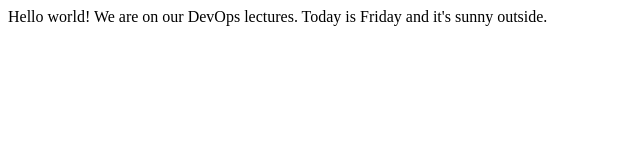
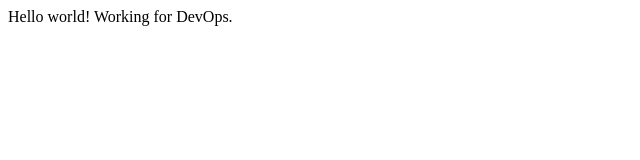
Before and after one commit to eambari/DevOps-Jenkins, a plain HTML site: page index.html in a window 1280 px wide. Shown: the whole page, without its empty margins (0-640 px from the left). Drawn offline with Linux system fonts and the light colour scheme.

Commit message:
Update index.html

```diff
--- a/index.html
+++ b/index.html
@@ -2,6 +2,6 @@
 <head>
 </head>
 <body>
-Hello world! We are on our DevOps lectures. Today is Friday and it's sunny outside.
+Hello world! Working for DevOps.
 </body>
 </html>
```
